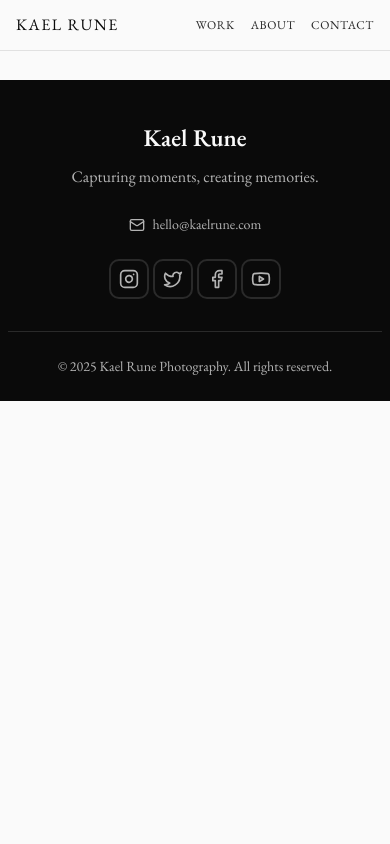
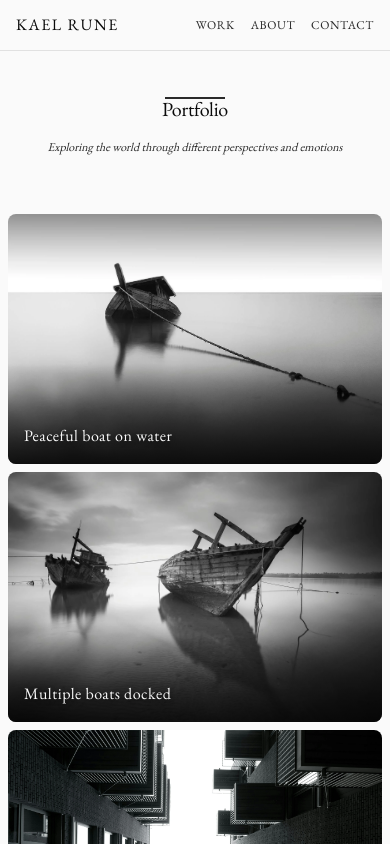
Before and after one commit to anyajegorova/kael-rune, a Next.js app: page /work in a window 390 px wide. Shown: the top 844 px of the page. Built offline with nearby package versions, Linux system fonts and the light colour scheme.

Commit message:
gallery incomplete component with styling and the work page

```diff
--- /dev/null
+++ b/src/app/components/Gallery.tsx
@@ -0,0 +1,53 @@
+import React from 'react'
+import Image from 'next/image'
+import './styles/gallery.css'
+
+const galleryImages = [
+  { src: '/boat.webp', alt: 'Peaceful boat on water', aspectRatio: 'wide' },
+  { src: '/boats.webp', alt: 'Multiple boats docked', aspectRatio: 'wide' },
+  { src: '/buildings.webp', alt: 'Urban architecture', aspectRatio: 'tall' },
+  { src: '/couple.webp', alt: 'Couple portrait', aspectRatio: 'wide' },
+  { src: '/inside.webp', alt: 'Interior photography', aspectRatio: 'wide' },
+  { src: '/lonely.webp', alt: 'Solitary scene', aspectRatio: 'tall' },
+  { src: '/mountains.webp', alt: 'Mountain landscape', aspectRatio: 'wide' },
+  { src: '/photographer.png', alt: 'Photographer at work', aspectRatio: 'tall' },
+  { src: '/portrait.webp', alt: 'Portrait photography', aspectRatio: 'tall' },
+  { src: '/skyscrapers.webp', alt: 'Urban skyline', aspectRatio: 'tall' },
+  { src: '/stairs.webp', alt: 'Architectural stairs', aspectRatio: 'wide' },
+  { src: '/swan.webp', alt: 'Elegant swan', aspectRatio: 'wide' },
+  { src: '/swimming.webp', alt: 'Swimming scene', aspectRatio: 'wide' },
+  { src: '/trees.webp', alt: 'Natural forest', aspectRatio: 'tall' },
+  { src: '/underwater.webp', alt: 'Underwater photography', aspectRatio: 'wide' },
+]
+
+const Gallery = () => {
+  return (
+    <section className="gallery">
+      <div className="gallery-container">
+        <div className="gallery-grid">
+          {galleryImages.map((image, index) => (
+            <div
+              key={index}
+              className={`gallery-item ${image.aspectRatio}`}
+            >
+              <div className="image-wrapper">
+                <Image
+                  src={image.src}
+                  alt={image.alt}
+                  fill
+                  sizes="(max-width: 768px) 100vw, (max-width: 1200px) 50vw, 33vw"
+                  className="gallery-image"
+                />
+                <div className="image-overlay">
+                  <span className="image-title">{image.alt}</span>
+                </div>
+              </div>
+            </div>
+          ))}
+        </div>
+      </div>
+    </section>
+  )
+}
+
+export default Gallery
--- a/src/app/components/styles/footer.css
+++ b/src/app/components/styles/footer.css
@@ -2,7 +2,6 @@
   background: var(--rich-black);
   color: var(--soft-white);
   padding: var(--spacing-3xl) 0 var(--spacing-lg);
-  margin-top: var(--spacing-5xl);
 }
 
 .footer-container {
--- /dev/null
+++ b/src/app/components/styles/gallery.css
@@ -0,0 +1,159 @@
+.gallery {
+  width: 100%;
+  min-height: 100vh;
+  background: var(--background);
+  padding: var(--spacing-4xl) 0;
+}
+
+.gallery-container {
+  max-width: 1400px;
+  margin: 0 auto;
+  padding: 0 var(--spacing-lg);
+}
+
+.gallery-grid {
+  display: grid;
+  grid-template-columns: repeat(auto-fit, minmax(320px, 1fr));
+  gap: var(--spacing-lg);
+  grid-auto-rows: 250px;
+}
+
+/* Gallery item variations */
+.gallery-item {
+  position: relative;
+  overflow: hidden;
+  border-radius: 8px;
+  transition: transform 0.3s ease, box-shadow 0.3s ease;
+  cursor: pointer;
+}
+
+.gallery-item:hover {
+  transform: translateY(-8px);
+  box-shadow: 0 20px 40px rgba(0, 0, 0, 0.15);
+}
+
+/* Aspect ratio variations */
+.gallery-item.wide {
+  grid-column: span 2;
+  grid-row: span 1;
+}
+
+.gallery-item.tall {
+  grid-column: span 1;
+  grid-row: span 2;
+}
+
+/* Image wrapper and styling */
+.image-wrapper {
+  position: relative;
+  width: 100%;
+  height: 100%;
+  overflow: hidden;
+}
+
+.gallery-image {
+  object-fit: cover;
+  transition: transform 0.5s ease;
+}
+
+.gallery-item:hover .gallery-image {
+  transform: scale(1.05);
+}
+
+/* Overlay styling */
+.image-overlay {
+  position: absolute;
+  top: 0;
+  left: 0;
+  right: 0;
+  bottom: 0;
+  background: linear-gradient(
+    to bottom,
+    rgba(0, 0, 0, 0) 0%,
+    rgba(0, 0, 0, 0.1) 50%,
+    rgba(0, 0, 0, 0.7) 100%
+  );
+  display: flex;
+  align-items: flex-end;
+  padding: var(--spacing-lg);
+  opacity: 0;
+  transition: opacity 0.3s ease;
+}
+
+.gallery-item:hover .image-overlay {
+  opacity: 1;
+}
+
+.image-title {
+  color: var(--soft-white);
+  font-size: var(--font-size-lg);
+  font-weight: 300;
+  letter-spacing: 0.5px;
+  text-shadow: 0 2px 4px rgba(0, 0, 0, 0.5);
+}
+
+/* Responsive design */
+@media (max-width: 1200px) {
+  .gallery-grid {
+    grid-template-columns: repeat(auto-fit, minmax(280px, 1fr));
+    gap: var(--spacing-md);
+  }
+
+  .gallery-item.wide {
+    grid-column: span 1;
+  }
+
+  .gallery-item.tall {
+    grid-row: span 1;
+  }
+}
+
+@media (max-width: 768px) {
+  .gallery {
+    padding: var(--spacing-2xl) 0;
+  }
+
+  .gallery-container {
+    padding: 0 var(--spacing-md);
+  }
+
+  .gallery-grid {
+    grid-template-columns: 1fr;
+    gap: var(--spacing-md);
+    grid-auto-rows: 280px;
+  }
+
+  .gallery-item.wide,
+  .gallery-item.tall {
+    grid-column: span 1;
+    grid-row: span 1;
+  }
+
+  .image-overlay {
+    opacity: 1;
+    background: linear-gradient(
+      to bottom,
+      rgba(0, 0, 0, 0) 60%,
+      rgba(0, 0, 0, 0.8) 100%
+    );
+  }
+}
+
+@media (max-width: 480px) {
+  .gallery-container {
+    padding: 0 var(--spacing-sm);
+  }
+
+  .gallery-grid {
+    gap: var(--spacing-sm);
+    grid-auto-rows: 250px;
+  }
+
+  .image-overlay {
+    padding: var(--spacing-md);
+  }
+
+  .image-title {
+    font-size: var(--font-size-base);
+  }
+}
--- a/src/app/work/page.tsx
+++ b/src/app/work/page.tsx
@@ -1,10 +1,32 @@
 import React from 'react'
+import Gallery from '../components/Gallery'
+import './work.css'
 
 const WorkPage = () => {
   return (
-    <div>
+    <main className="work-page">
+      <section className="gallery-section">
+        <div className="gallery-header">
+          <h2 className="gallery-title">Portfolio</h2>
+          <p className="gallery-subtitle">
+            Exploring the world through different perspectives and emotions
+          </p>
+        </div>
+        <Gallery />
+      </section>
 
-    </div>
+      <section className="work-cta">
+        <div className="work-cta-content">
+          <h2 className="work-cta-title">Interested in working together?</h2>
+          <p className="work-cta-description">
+            Let&apos;s create something beautiful together. Get in touch to discuss your next project.
+          </p>
+          <a href="/contact" className="work-cta-button">
+            <span>Get In Touch</span>
+          </a>
+        </div>
+      </section>
+    </main>
   )
 }
 
--- /dev/null
+++ b/src/app/work/work.css
@@ -0,0 +1,210 @@
+.work-page {
+  min-height: 100vh;
+  background: var(--background);
+  color: var(--foreground);
+  padding-top: 80px; /* Account for fixed navbar */
+}
+
+/* Gallery Section */
+.work-cta {
+  padding: var(--spacing-5xl) 0;
+  background: var(--rich-black);
+  color: var(--soft-white);
+  text-align: center;
+}
+
+.work-cta-content {
+  max-width: 600px;
+  margin: 0 auto;
+  padding: 0 var(--spacing-lg);
+}
+
+.work-cta-title {
+  font-size: var(--font-size-3xl);
+  font-weight: 300;
+  margin-bottom: var(--spacing-lg);
+  line-height: var(--line-height-snug);
+  color: var(--soft-white);
+}
+
+.work-cta-description {
+  font-size: var(--font-size-lg);
+  line-height: var(--line-height-relaxed);
+  color: var(--ash-gray);
+  margin-bottom: var(--spacing-2xl);
+  font-weight: 300;
+}
+
+.work-cta-button {
+  display: inline-block;
+  padding: var(--spacing-md) var(--spacing-2xl);
+  background: transparent;
+  color: var(--soft-white);
+  border: 2px solid var(--soft-white);
+  border-radius: 0;
+  font-size: var(--font-size-base);
+  font-weight: 400;
+  letter-spacing: 0.5px;
+  text-transform: uppercase;
+  text-decoration: none;
+  transition: all 0.3s ease;
+  position: relative;
+  overflow: hidden;
+}
+
+.work-cta-button::before {
+  content: '';
+  position: absolute;
+  top: 0;
+  left: -100%;
+  width: 100%;
+  height: 100%;
+  background: var(--soft-white);
+  transition: left 0.3s ease;
+  z-index: 0;
+}
+
+.work-cta-button:hover::before {
+  left: 0;
+}
+
+.work-cta-button:hover {
+  color: var(--rich-black);
+  transform: translateY(-2px);
+  box-shadow: 0 8px 25px rgba(250, 250, 250, 0.2);
+}
+
+.work-cta-button span {
+  position: relative;
+  z-index: 1;
+}
+
+/* Gallery Section */
+.gallery-section {
+  background: var(--background);
+}
+
+.gallery-header {
+  text-align: center;
+  padding: var(--spacing-4xl) var(--spacing-lg) var(--spacing-2xl);
+  max-width: 800px;
+  margin: 0 auto;
+}
+
+.gallery-title {
+  font-size: var(--font-size-4xl);
+  font-weight: 300;
+  letter-spacing: -0.01em;
+  margin-bottom: var(--spacing-md);
+  line-height: var(--line-height-tight);
+  color: var(--foreground);
+  position: relative;
+}
+
+.gallery-title::after {
+  content: '';
+  position: absolute;
+  bottom: -var(--spacing-sm);
+  left: 50%;
+  transform: translateX(-50%);
+  width: 60px;
+  height: 2px;
+  background: var(--charcoal);
+}
+
+.gallery-subtitle {
+  font-size: var(--font-size-lg);
+  line-height: var(--line-height-relaxed);
+  color: var(--text-secondary);
+  font-weight: 300;
+  font-style: italic;
+}
+
+/* Responsive Design */
+@media (max-width: 1024px) {
+  .work-page {
+    padding-top: 75px; /* Slightly smaller navbar on tablets */
+  }
+
+  .gallery-header {
+    padding: var(--spacing-3xl) var(--spacing-lg) var(--spacing-xl);
+  }
+
+  .gallery-title {
+    font-size: var(--font-size-3xl);
+  }
+
+  .gallery-subtitle {
+    font-size: var(--font-size-base);
+  }
+}
+
+@media (max-width: 768px) {
+  .work-page {
+    padding-top: 70px; /* Smaller navbar on mobile */
+  }
+
+  .gallery-header {
+    padding: var(--spacing-2xl) var(--spacing-md) var(--spacing-lg);
+  }
+
+  .gallery-title {
+    font-size: var(--font-size-2xl);
+  }
+
+  .gallery-subtitle {
+    font-size: var(--font-size-sm);
+  }
+
+  .work-cta {
+    padding: var(--spacing-4xl) 0;
+  }
+
+  .work-cta-content {
+    padding: 0 var(--spacing-md);
+  }
+
+  .work-cta-title {
+    font-size: var(--font-size-2xl);
+  }
+
+  .work-cta-description {
+    font-size: var(--font-size-base);
+    margin-bottom: var(--spacing-xl);
+  }
+
+  .work-cta-button {
+    padding: var(--spacing-sm) var(--spacing-xl);
+    font-size: var(--font-size-sm);
+  }
+}
+
+@media (max-width: 480px) {
+  .work-page {
+    padding-top: 65px; /* Smallest navbar on small mobile */
+  }
+
+  .gallery-header {
+    padding: var(--spacing-xl) var(--spacing-sm) var(--spacing-md);
+  }
+
+  .gallery-title {
+    font-size: var(--font-size-xl);
+  }
+
+  .gallery-subtitle {
+    font-size: var(--font-size-xs);
+  }
+
+  .work-cta {
+    padding: var(--spacing-3xl) 0;
+  }
+
+  .work-cta-content {
+    padding: 0 var(--spacing-sm);
+  }
+
+  .work-cta-title {
+    font-size: var(--font-size-xl);
+  }
+}
```
